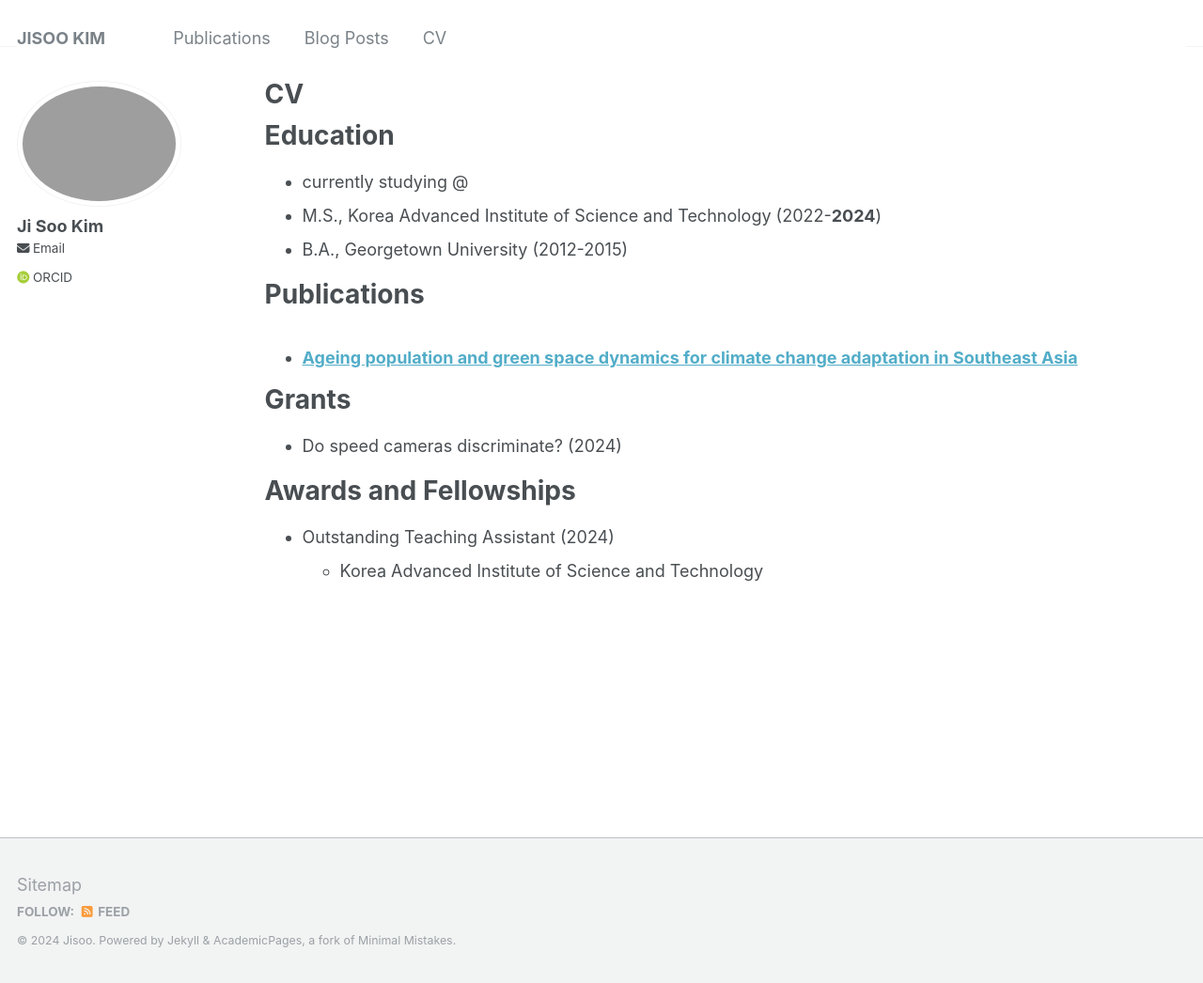
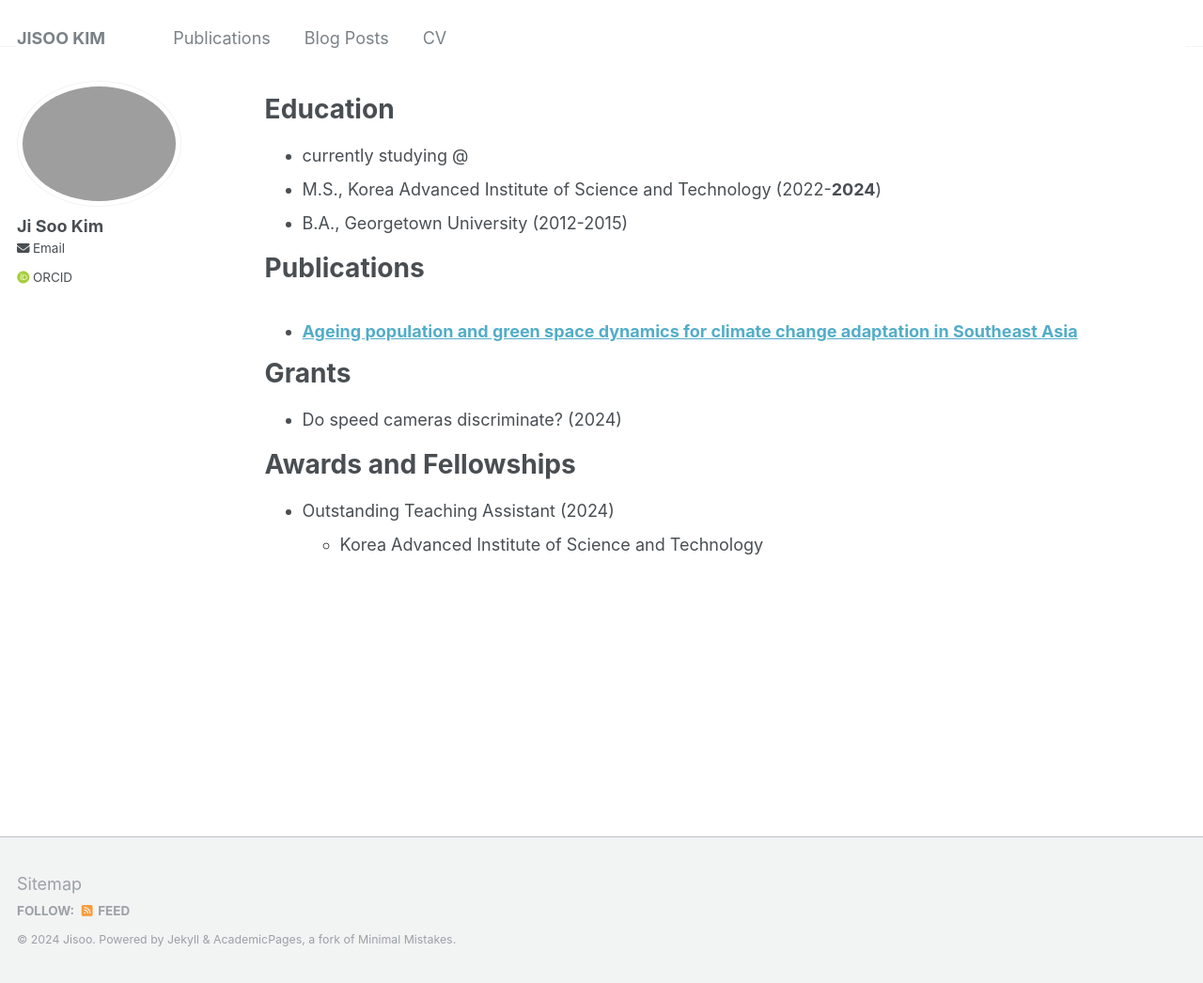
Before and after one commit to jk-jisookim/jk-jisookim.github.io, a Jekyll site: the page built from _pages/cv.md, in a window 1280 px wide and 1046 px high. Shown: the whole window at 94% size. Built offline with Jekyll 4.4.1, drawn with Linux system fonts in a browser that asks for light colours; some web fonts are replaced.

Commit message:
Update cv.md

```diff
--- a/_pages/cv.md
+++ b/_pages/cv.md
@@ -1,6 +1,6 @@
 ---
 layout: archive
-title: '<span class="white">CV</span>'
+title: ''
 permalink: /cv/
 author_profile: true
 redirect_from:
```
